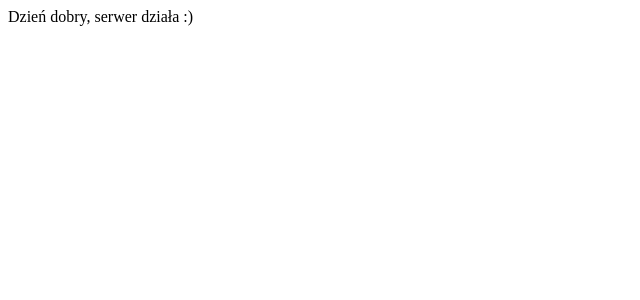
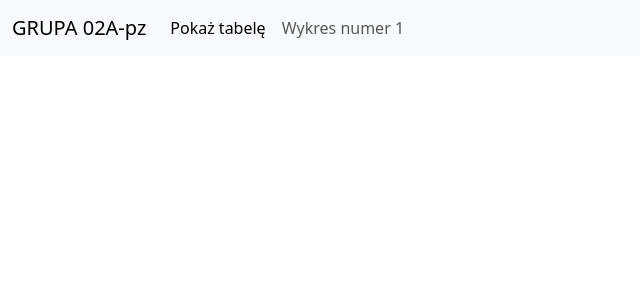
Before and after one commit to Thyrun/02A-pz, a Flask app: page / in a window 1280 px wide. Shown: the top 300 px of the page, without its empty margins (0-640 px from the left). Run offline with Flask 3, Linux system fonts and the light colour scheme.

Commit message:
PZ-36 - navigation
Signed-off-by: Wojciech Miedziak <thyrun@gmail.com>

```diff
--- a/app.py
+++ b/app.py
@@ -13,7 +13,7 @@ db.init_app(app)
 
 @app.route('/')
 def hello_world():
-    return 'Dzień dobry, serwer działa :)'
+    return render_template('base.html')
 
 
 @app.route('/get', methods=['GET'])
--- a/templates/base.html
+++ b/templates/base.html
@@ -5,7 +5,7 @@
     <meta name="viewport" content="width=device-width, initial-scale=1.0">
     <title>Kantorek MERITO</title>
     <script src="https://cdn.jsdelivr.net/npm/chart.js"></script>
-    <link href="https://cdn.jsdelivr.net/npm/bootstrap@5.3.0-alpha1/dist/css/bootstrap.min.css" rel="stylesheet" integrity="sha384-KyZXEJ3Q0R5k9iJloP9GJ0lzGS5pH6z5RZGGEf1gbS9/Woj0P9b1ChhNxN/X4oOw" crossorigin="anonymous">
+    <link href="https://cdn.jsdelivr.net/npm/bootstrap@5.3.0-alpha1/dist/css/bootstrap.min.css" rel="stylesheet">
 </head>
 <body>
     <nav class="navbar navbar-expand-lg navbar-light bg-light">
```
